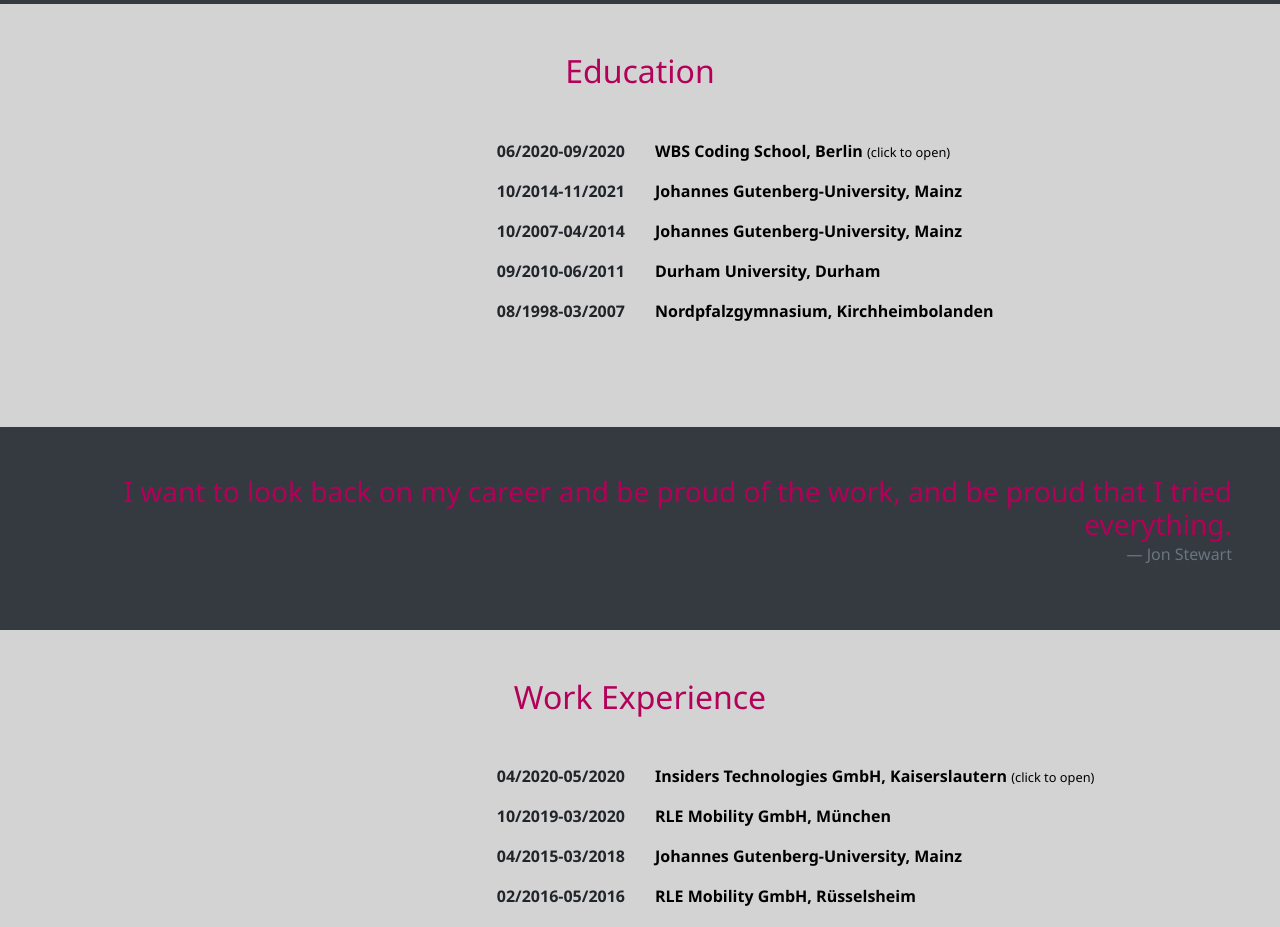
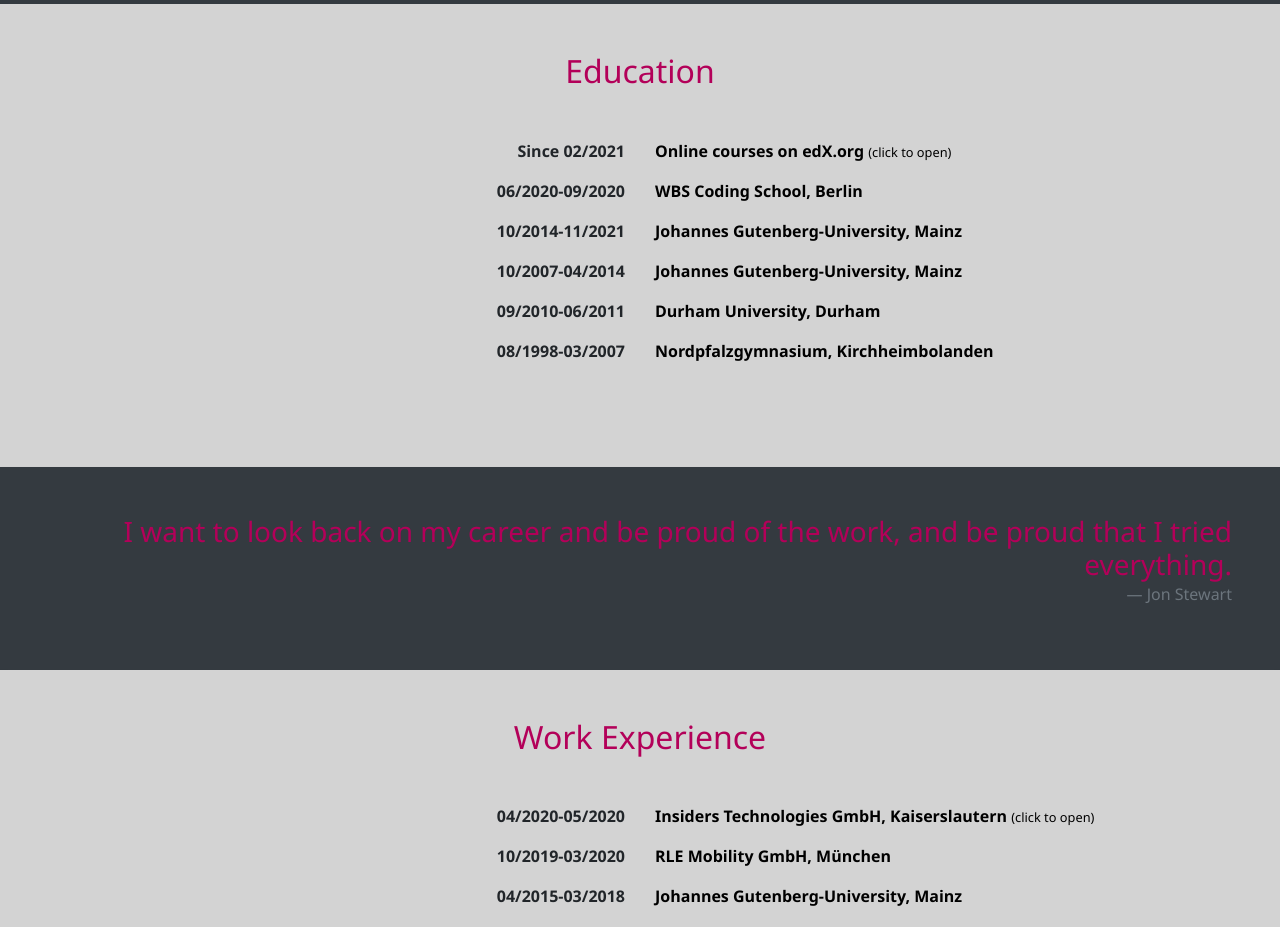
Before and after one commit to Marvelous-Maddie/react-cv, a React (Create React App) app: page / in a window 1280 px wide. Shown: the part 3340-4267 px from the top of the page. Built offline with nearby package versions, Linux system fonts and the light colour scheme.

Commit message:
Update education section

```diff
--- a/src/components/Education.js
+++ b/src/components/Education.js
@@ -6,14 +6,32 @@ const Education = () => {
     <h2 className="text-center" style={{color: "#b30059"}}>Education</h2>
 
 
+    {/*edX*/}
+    <dl className="row justify-content-center mx-5 mt-5 mb-2">
+      <dt className="col-6">
+        <div className="d-flex justify-content-end" style={{fontWeight: "bold"}}>Since 02/2021</div>
+      </dt>
+      <dd className="col-6">
+        <a className="d-flex justify-content-start" data-toggle="collapse" href="#collapseEducation0" style={{fontWeight: "bold", color: "black"}} role="button" aria-expanded="false" aria-controls="collapseEducation1">
+          <span>Online courses on edX.org <small>(click to open)</small></span>
+        </a>
+        <div className="collapse" id="collapseEducation0">
+          <ul>
+            <li>Applied Scrum for Agile Project Management (4 week online course)</li>
+            <li>Building Modern Node.js Applications on AWS (6 week online course)</li>
+          </ul>
+        </div>
+      </dd>
+    </dl>
+
     {/*WBS Coding School*/}
-    <dl className="row justify-content-center mx-5 mt-5 mb-2">
+    <dl className="row justify-content-center mx-5 my-2">
       <dt className="col-6">
         <div className="d-flex justify-content-end" style={{fontWeight: "bold"}}>06/2020-09/2020</div>
       </dt>
       <dd className="col-6">
         <a className="d-flex justify-content-start" data-toggle="collapse" href="#collapseEducation1" style={{fontWeight: "bold", color: "black"}} role="button" aria-expanded="false" aria-controls="collapseEducation1">
-          <span>WBS Coding School, Berlin <small>(click to open)</small></span>
+          <span>WBS Coding School, Berlin</span>
         </a>
         <div className="collapse" id="collapseEducation1">
           <ul>
```
